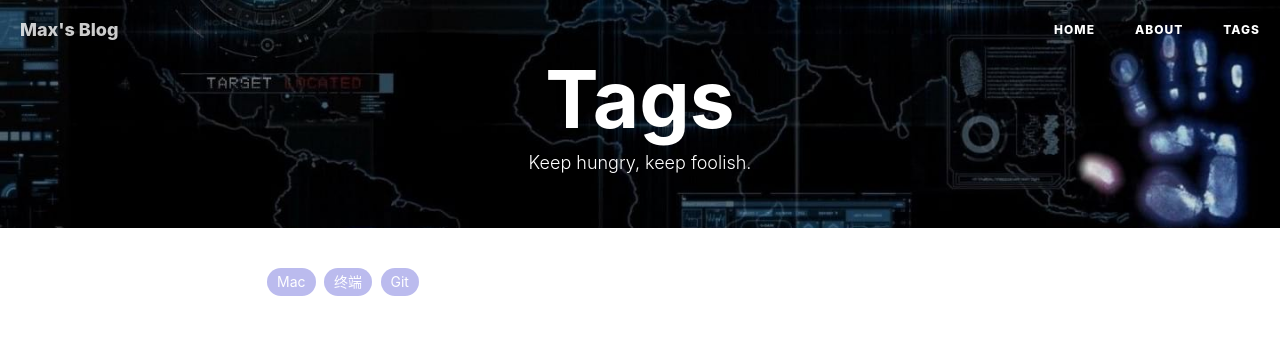
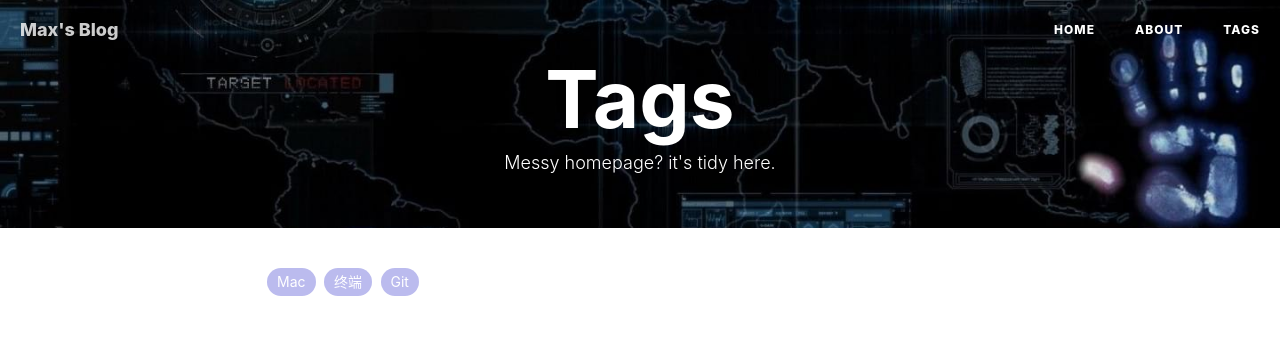
Before and after one commit to VVViy/VVViy.github.io, a Jekyll site: the page built from tags.html, in a window 1280 px wide. Shown: the top 338 px of the page. Built offline with Jekyll 4.4.1, drawn with Linux system fonts in a browser that asks for light colours; nearby versions of some CDN libraries; comment, search, counter and statistics services are not loaded.

Commit message:
Update tags.html

```diff
--- a/tags.html
+++ b/tags.html
@@ -1,7 +1,7 @@
 ---
 title: Tags
 layout: default
-description: Keep hungry, keep foolish.
+description: Messy homepage? it's tidy here.
 header-img: "img/blog-bg-Technology.jpg"
 ---
 
```
